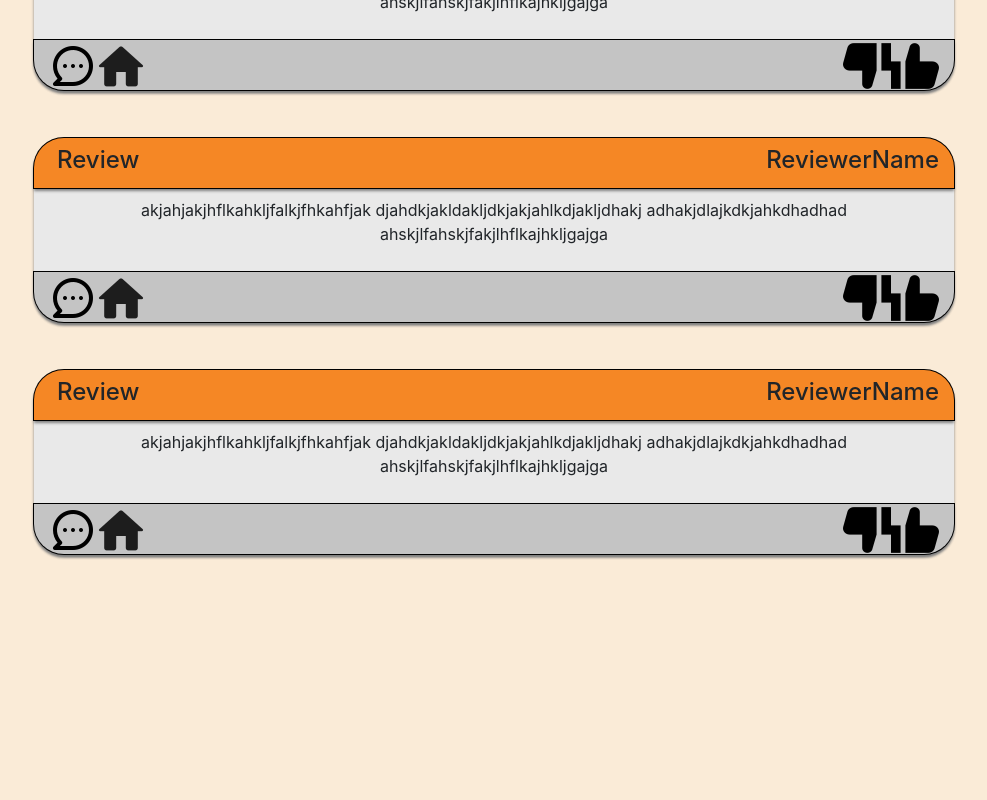
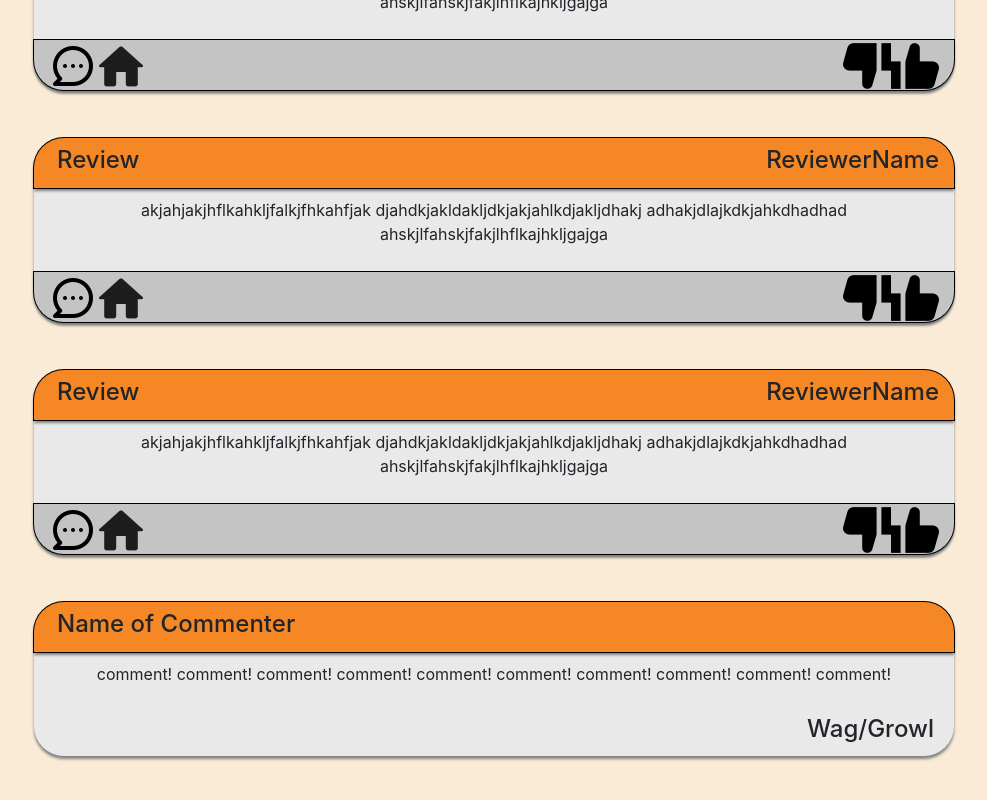
Before and after one commit to dawsonbdo/Yip, a React app in the folder frontend/: page / in a window 1280 px wide. Shown: the part 1199-1999 px from the top of the page, without its empty margins (146-1133 px from the left). Before the commit the page ends 1801 px from the top, so only its background shows below. Built offline with nearby package versions, Linux system fonts and the light colour scheme; no server answers; the HTML template or start-up script is replaced by a standard one.

Commit message:
commentcard and recover password in progress

```diff
--- a/frontend/src/js/App.js
+++ b/frontend/src/js/App.js
@@ -7,6 +7,7 @@ import Home from "./components/Home";
 import Register from "./components/Register";
 import Login from "./components/Login";
 import CreateReview from "./components/CreateReview"
+import RecoverPassword from './components/RecoverPassword';
 
 function App() {
   return (
@@ -17,6 +18,7 @@ function App() {
           <Route path="/login" exact component={Login} />
           <Route path="/register" exact component={Register} />
           <Route path="/createreview" exact component={CreateReview} />
+          <Route path="/recoverpassword" exact component={RecoverPassword} />
         </Switch>
       </div>
     </Router>
--- /dev/null
+++ b/frontend/src/js/components/CommentCard.js
@@ -0,0 +1,51 @@
+import React, {Component} from 'react';
+
+import Form from 'react-bootstrap/Form';
+import Row from 'react-bootstrap/Row';
+import Col from 'react-bootstrap/Col';
+import Container from 'react-bootstrap/Container';
+import likeIcon from '../../assets/like.png';
+import dislikeIcon from '../../assets/dislike.png';
+
+class CommentCard extends Component {
+    render() {
+        return (
+            <Container className="pb-5">
+                <Row>
+                    <Col></Col>
+
+                    <Col xs={10} className="text-center">
+                        <div className="logInForm">
+                                <div className="logInLabel">
+                                    <Container>
+                                        <Row>
+                                            <Col>
+                                                <h4 className="text-left pt-2 pl-2">Name of Commenter</h4>
+                                            </Col>
+                                        </Row>
+                                    </Container>
+                                </div>
+                                <Form className="logInEntryContainer">
+                                    <div className="logInEntryContainer">
+                                        <p>comment! comment! comment! comment! comment! comment! comment! comment! comment! comment!
+                                        </p>
+                                    </div>
+                                    <Container>
+                                        <Row>
+                                            <Col>
+                                                <h4 className="text-right pt-2 pl-2">Wag/Growl</h4>
+                                            </Col>
+                                        </Row>
+                                    </Container>
+                                </Form>
+                       </div>
+                    </Col>
+
+                    <Col></Col>
+                 </Row>
+            </Container>
+        )
+    }
+}
+
+export default CommentCard
--- a/frontend/src/js/components/Home.js
+++ b/frontend/src/js/components/Home.js
@@ -4,6 +4,7 @@ import Jumbotron from "react-bootstrap/Jumbotron";
 import Button from 'react-bootstrap/Button';
 import ReviewCard  from './ReviewCard';
 import YipNavBar from "./YipNavBar";
+import CommentCard from './CommentCard';
 
 import { isLoggedIn, updateLoggedInState } from './BackendHelpers.js';
 
@@ -51,6 +52,7 @@ class Home extends Component {
                <ReviewCard />
                <ReviewCard />
                <ReviewCard />
+               <CommentCard />
             </div>
         )
     }
--- a/frontend/src/js/components/Login.js
+++ b/frontend/src/js/components/Login.js
@@ -107,7 +107,7 @@ class Login extends Component {
                   <Form.Control id="password" className="logInEntry" type="password" placeholder="Password" />
                 </div>
                 <div>
-                  <Link><Button variant="link">Forgot Password?</Button></Link>
+                  <Link to="/recoverpassword"><Button variant="link">Forgot Password?</Button></Link>
                 </div>
                 <div className="logInEntryContainer">
                   <Button onClick={this.attemptLogin} className="logInEntry" variant="primary" >Submit</Button>
--- /dev/null
+++ b/frontend/src/js/components/RecoverPassword.js
@@ -0,0 +1,43 @@
+import React, { Component } from 'react';
+import {Link} from 'react-router-dom';
+
+import Form from 'react-bootstrap/Form';
+import Container from 'react-bootstrap/Container';
+import Col from 'react-bootstrap/Col';
+import Row from 'react-bootstrap/Row';
+import Button from 'react-bootstrap/Button';
+import corgiImage from '../../assets/corgi_shadow.png';
+
+class RecoverPassword extends Component {
+
+  render() {
+    return (
+      <Container>
+        <Row className="align-items-center">
+          <Col></Col>
+          <Col className="text-center">
+            <Link to="/"><img src={corgiImage} /></Link>
+            <div className="logInForm">
+              <h1 className="logInLabel">Recover Password</h1>
+              <Form className="logInEntryContainer">
+                <div className="logInEntryContainer">
+                  <Form.Control className="logInEntry" placeholder="Username" />
+                </div>
+                <div className="logInEntryContainer">
+                  <Form.Control className="logInEntry" type="email" placeholder="Email" />
+                </div>
+                <div className="logInEntryContainer">
+                 <Button onClick={this.onClick} className="logInEntry" variant="primary" type="submit">Submit</Button>
+                </div>
+              </Form>
+            </div>
+          </Col>
+          <Col></Col>
+        </Row>
+      </Container>
+    )
+  }
+
+}
+
+export default RecoverPassword;
```
